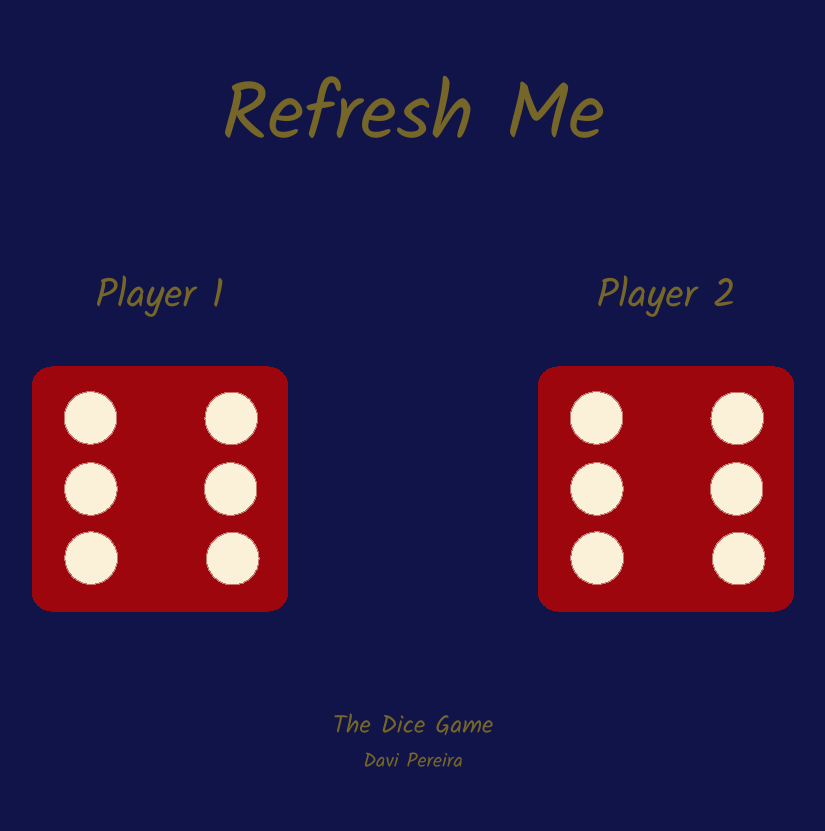
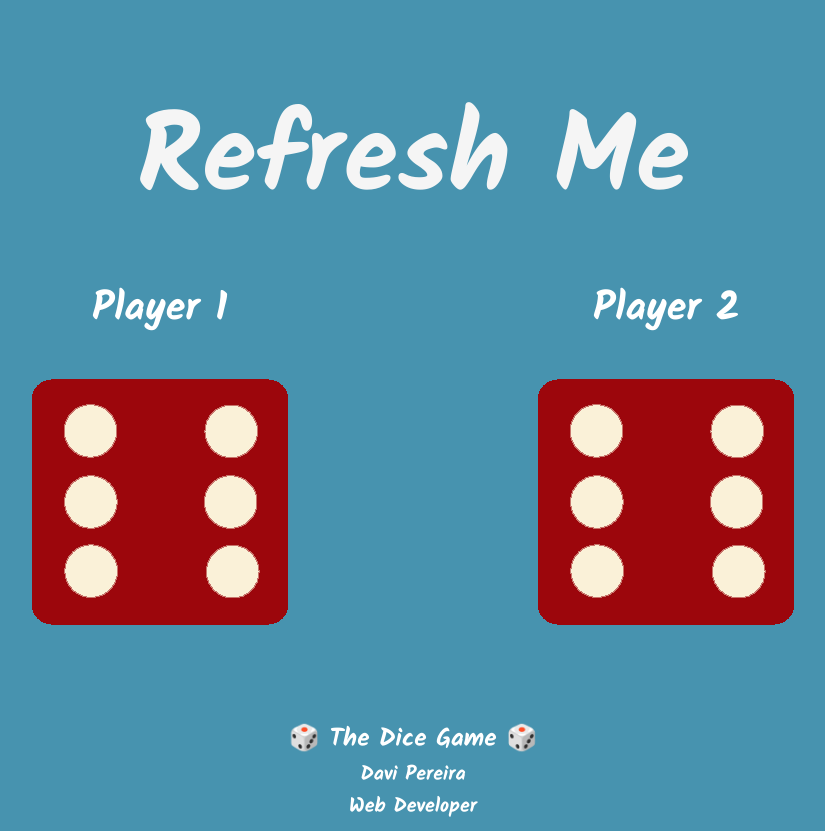
Before and after one commit to DaviPJr/dice-game, a plain HTML site: page index.html in a window 1280 px wide. Shown: the whole page, without its empty margins (227-1052 px from the left). Before the commit the page ends 800 px from the top, so only its background shows below. Drawn offline with Linux system fonts and the light colour scheme.

Commit message:
adjustments

```diff
--- a/index.html
+++ b/index.html
@@ -23,8 +23,9 @@
     </div>
 </div>
 
-    <footer>The Dice Game
+    <footer>🎲 The Dice Game 🎲
         <p>Davi Pereira</p>
+        <p>Web Developer</p>
     </footer>
     <script src="index.js"></script>
 </body>
--- a/index.js
+++ b/index.js
@@ -4,9 +4,9 @@ var randomNumber2 = Math.floor(Math.random() * 6) + 1
 var image1 = "./images/dice" + randomNumber1 + ".png"
 var image2 = "./images/dice" + randomNumber2 + ".png"
 
-var msg1 = "Player 1 wins!"
-var msg2 = "Player 2 wins!"
-var msg3 = "It's a tie!"
+var msg1 = "Player 1 wins! 🚩"
+var msg2 = "🚩Player 2 wins!"
+var msg3 = "Draw! 🤝🏼"
 
 function dice () {
   document.querySelector(".img1").src = image1
--- a/style.css
+++ b/style.css
@@ -1,15 +1,15 @@
 h1 {
     text-align: center;
     font-family: "Kalam", cursive;
-    font-weight: 400;
+    font-weight: bold;
     font-style: normal;
-    color: #766729;
-    font-size: 80px;
+    color: whitesmoke;
+    font-size: 110px;
     margin-bottom: 20px;
 }
 
 body {
-    background-color: #111448;
+    background-color: #4793AF;
 }
 
 .container {
@@ -18,16 +18,16 @@ body {
     justify-content: center;
     justify-content: space-evenly;
     align-items: center;
-    margin-top: -55px;
+    margin-top: -110px;
 }
 
 footer {
     text-align: center;
     font-family: "Kalam", cursive;
-    font-weight: 400;
+    font-weight: bold;
     font-style: normal;
     font-size: 25px;
-    color: #766729;
+    color: white;
 }
 
 p {
@@ -38,8 +38,8 @@ p {
 h2 {
     text-align: center;
     font-family: "Kalam", cursive;
-    font-weight: 400;
+    font-weight: bold;
     font-style: normal;
     font-size: 40px;
-    color: #766729;
+    color: white;
 }
```
